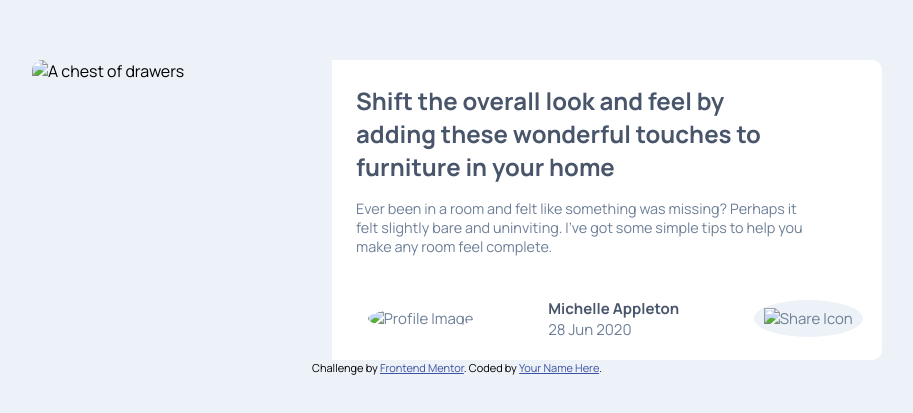
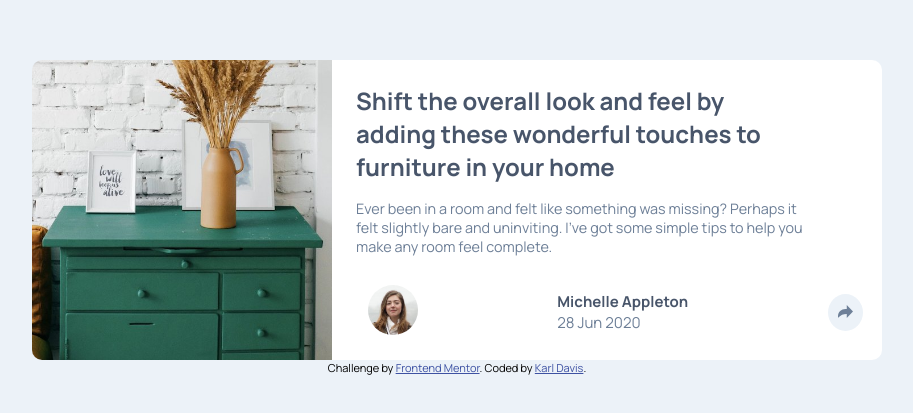
Before and after one commit to TKD5/Article-preview-component, a plain HTML site: page index.html in a window 1280 px wide. Shown: the part 183-596 px from the top of the page, without its empty margins (183-1096 px from the left). Drawn offline with Linux system fonts and the light colour scheme.

Commit message:
Update image paths and footer attribution

```diff
--- a/index.html
+++ b/index.html
@@ -4,7 +4,7 @@
   <meta charset="UTF-8">
   <meta name="viewport" content="width=device-width, initial-scale=1.0"> <!-- displays site properly based on user's device -->
 
-  <link rel="icon" type="image/png" sizes="32x32" href="./images/favicon-32x32.png">
+  <link rel="icon" type="image/png" sizes="32x32" href="favicon-32x32.png">
   <link rel="stylesheet" href="styles.css">
   <link rel="preconnect" href="https://fonts.googleapis.com">
   <link rel="preconnect" href="https://fonts.gstatic.com" crossorigin>
@@ -22,7 +22,7 @@
   <main class="container">
 
     <div class="left-side">
-      <img src="/images/drawers.jpg" alt="A chest of drawers">
+      <img src="drawers.jpg" alt="A chest of drawers">
     </div>
 
     <div class="right-side">
@@ -34,7 +34,7 @@
       <div class="designer">
 
         <div class="profile-image">
-          <img src="/images/avatar-michelle.jpg" alt="Profile Image">
+          <img src="avatar-michelle.jpg" alt="Profile Image">
         </div>
 
         <div class="designer-info">
@@ -43,18 +43,18 @@
         </div>
 
         <div class="share" id="share">
-          <img src="/images/icon-share.svg" alt="Share Icon">
+          <img src="icon-share.svg" alt="Share Icon">
         </div>
       </div>
 
     </div>
     <div class="pop-up" id="pop-up">
       <p>Share</p>
-      <img src="/images/icon-facebook.svg" alt="facebook icon">
-      <img src="/images/icon-pinterest.svg" alt="pinterest icon">
-      <img src="/images/icon-twitter.svg" alt="twitter icon">
+      <img src="icon-facebook.svg" alt="facebook icon">
+      <img src="icon-pinterest.svg" alt="pinterest icon">
+      <img src="icon-twitter.svg" alt="twitter icon">
       <button class="share share-popup" id="share-popup" type="button" aria-label="Share article">
-        <img src="/images/icon-share.svg" alt="Share Icon">
+        <img src="icon-share.svg" alt="Share Icon">
       </button>
       <div class="small-box"></div>
     </div>
@@ -63,7 +63,7 @@
 
   <footer class="attribution">
     Challenge by <a href="https://www.frontendmentor.io?ref=challenge">Frontend Mentor</a>.
-    Coded by <a href="#">Your Name Here</a>.
+    Coded by <a href="https://www.linkedin.com/in/karl-davis-b9ba0b107/" target="_blank">Karl Davis</a>.
   </footer>
 
   <script src="script.js"></script>
```
